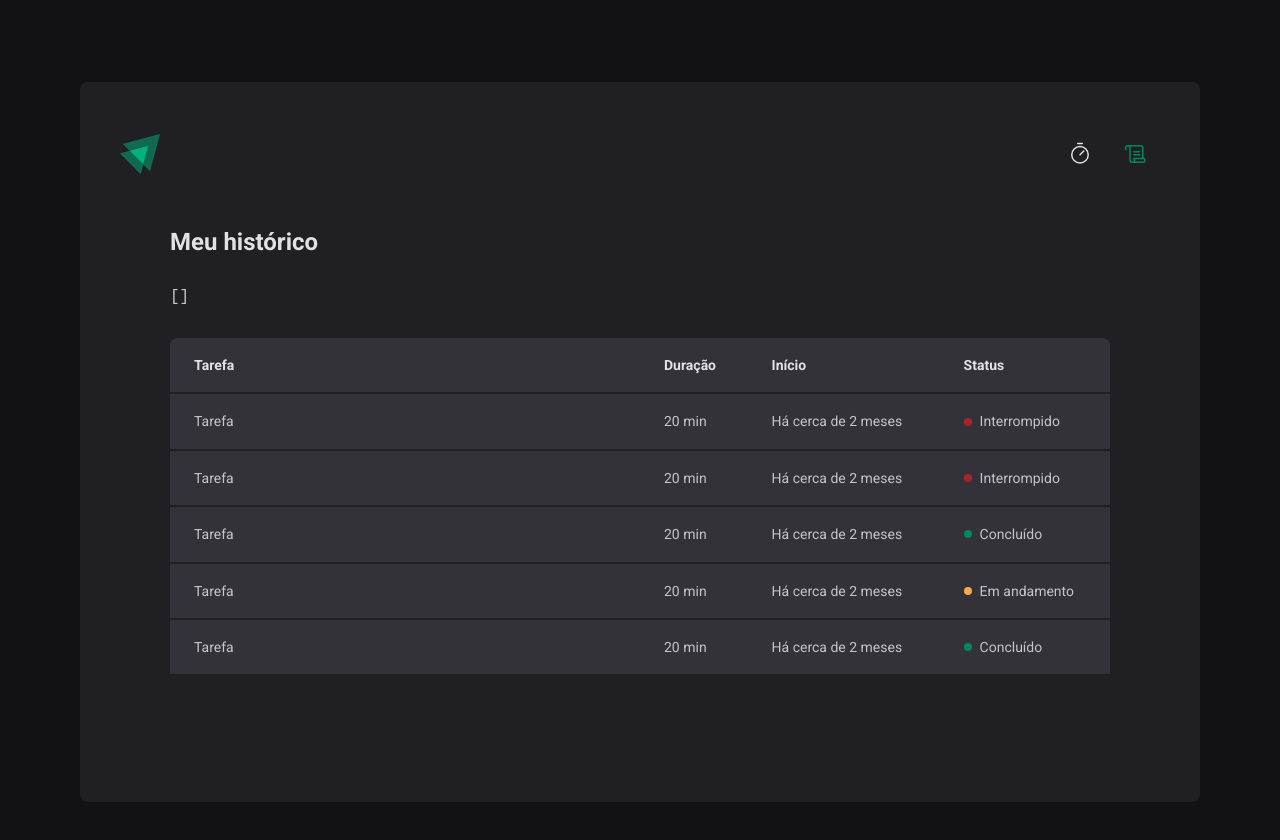
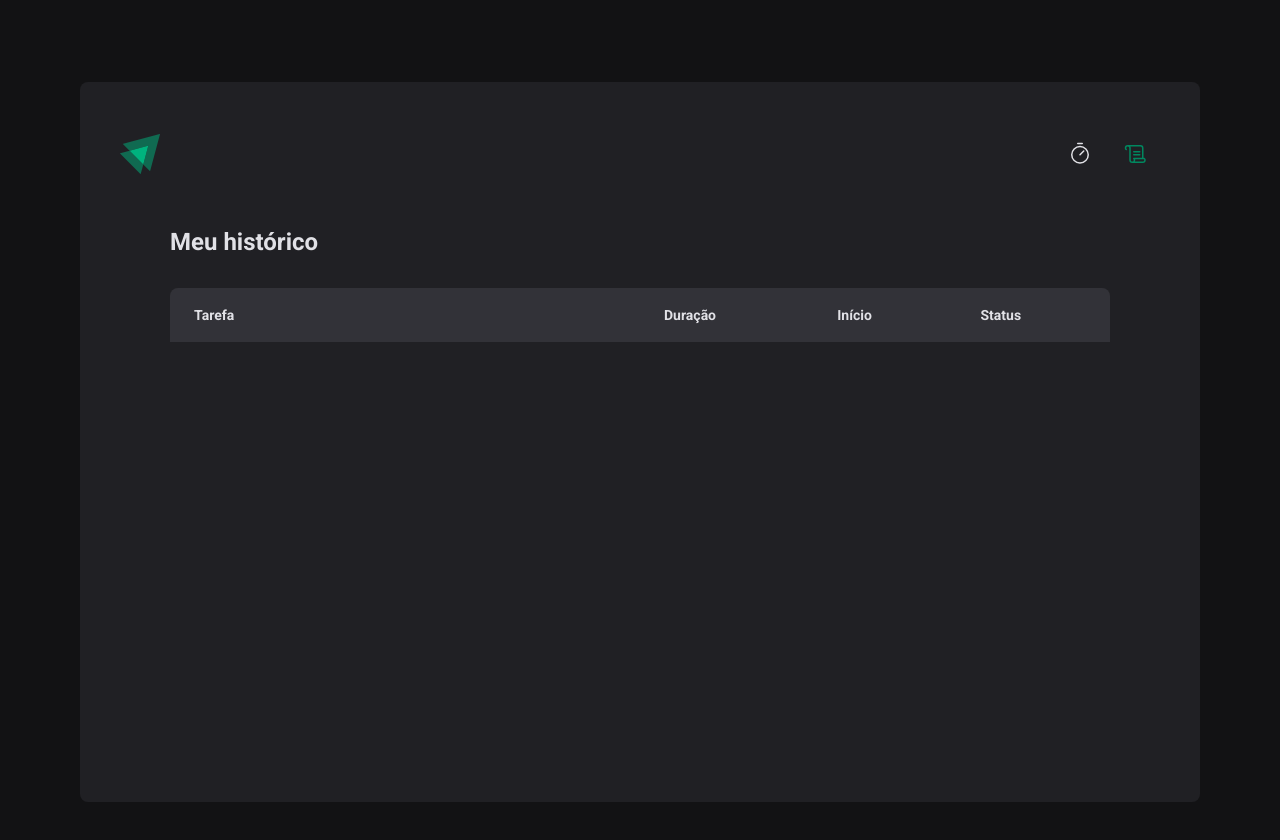
Before and after one commit to Ismaelp96/ignite-timer, a React (Vite) app: page /history in a window 1280 px wide. Shown: the top 840 px of the page. Built offline with nearby package versions, Linux system fonts and the light colour scheme.

Commit message:
feat: Listagem do histórico

```diff
--- a/src/pages/History/index.tsx
+++ b/src/pages/History/index.tsx
@@ -7,7 +7,7 @@ export function History() {
 	return (
 		<S.HistoryContainer>
 			<h1>Meu histórico</h1>
-			<pre>{JSON.stringify(cycles, null, 2)}</pre>
+
 			<S.HistoryList>
 				<table>
 					<thead>
@@ -19,46 +19,26 @@ export function History() {
 						</tr>
 					</thead>
 					<tbody>
-						<tr>
-							<td>Tarefa</td>
-							<td>20 min</td>
-							<td>Há cerca de 2 meses</td>
-							<td>
-								<S.Status statusColor='red'>Interrompido</S.Status>
-							</td>
-						</tr>
-						<tr>
-							<td>Tarefa</td>
-							<td>20 min</td>
-							<td>Há cerca de 2 meses</td>
-							<td>
-								<S.Status statusColor='red'>Interrompido</S.Status>
-							</td>
-						</tr>
-						<tr>
-							<td>Tarefa</td>
-							<td>20 min</td>
-							<td>Há cerca de 2 meses</td>
-							<td>
-								<S.Status statusColor='green'>Concluído</S.Status>
-							</td>
-						</tr>
-						<tr>
-							<td>Tarefa</td>
-							<td>20 min</td>
-							<td>Há cerca de 2 meses</td>
-							<td>
-								<S.Status statusColor='yellow'>Em andamento</S.Status>
-							</td>
-						</tr>
-						<tr>
-							<td>Tarefa</td>
-							<td>20 min</td>
-							<td>Há cerca de 2 meses</td>
-							<td>
-								<S.Status statusColor='green'>Concluído</S.Status>
-							</td>
-						</tr>
+						{cycles.map((cycle) => {
+							return (
+								<tr key={cycle.id}>
+									<td>{cycle.task}</td>
+									<td>{cycle.minutesAmout} minutos</td>
+									<td>{cycle.startDate.toISOString()}</td>
+									<td>
+										{cycle.finishedDate && (
+											<S.Status statusColor='green'>Concluído</S.Status>
+										)}
+										{cycle.interruptedDate && (
+											<S.Status statusColor='red'>Interrompido</S.Status>
+										)}
+										{!cycle.finishedDate && !cycle.interruptedDate && (
+											<S.Status statusColor='yellow'>Em andamento</S.Status>
+										)}
+									</td>
+								</tr>
+							);
+						})}
 					</tbody>
 				</table>
 			</S.HistoryList>
```
